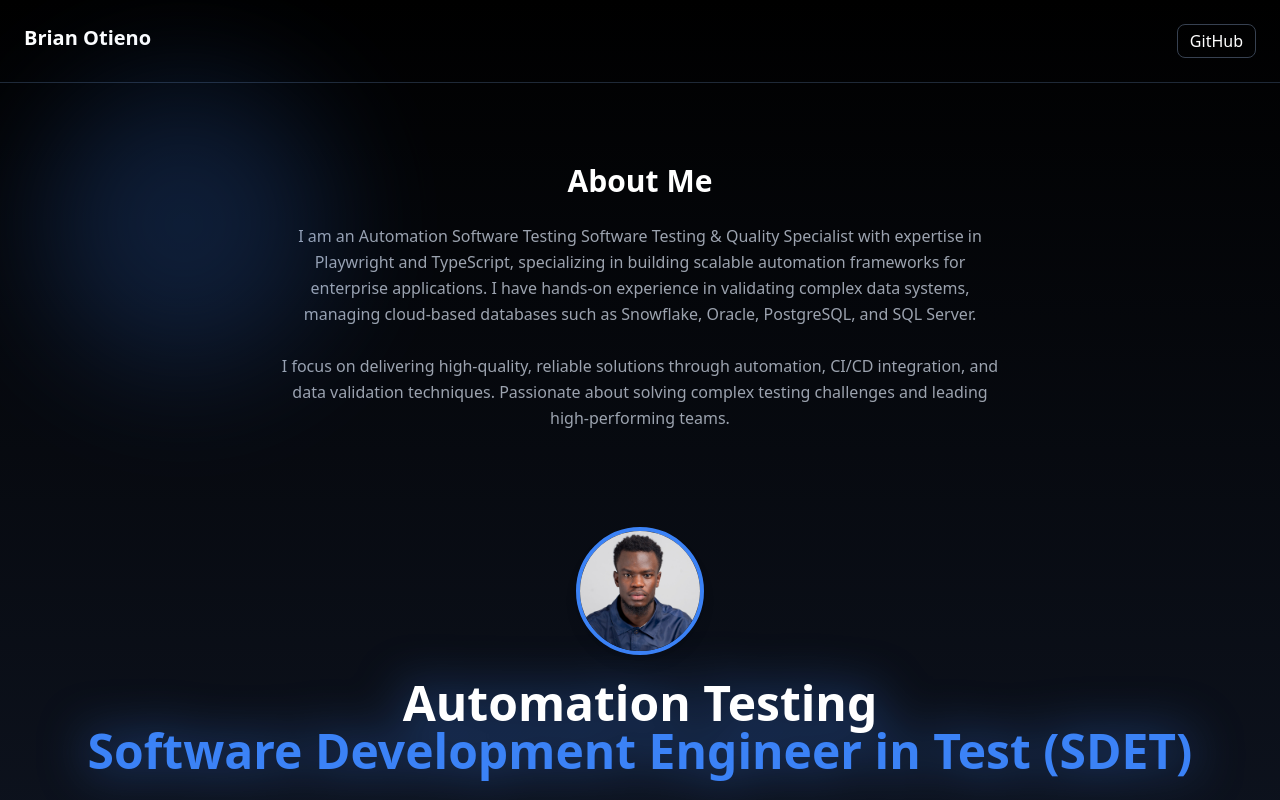
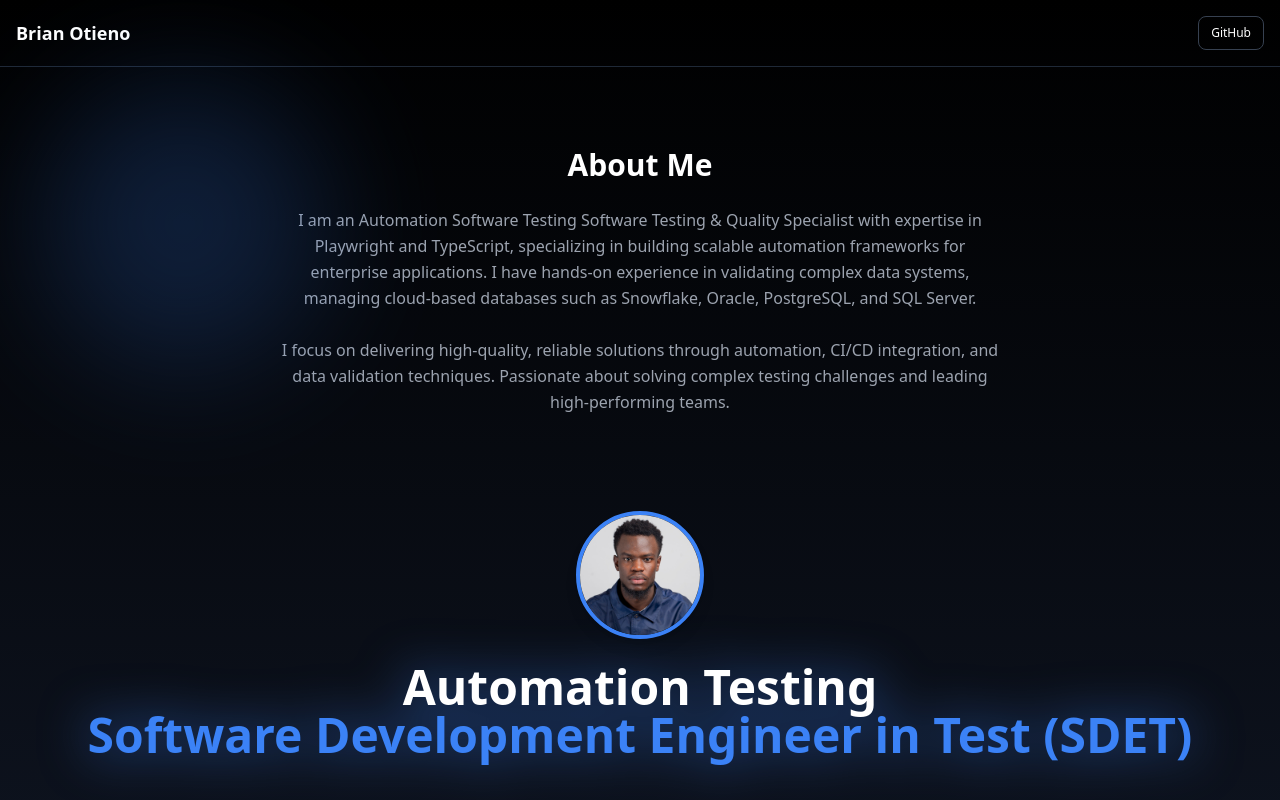
Before and after one commit to Rawal-Brian/briano.dev, a React (Vite) app: page / in a window 1280 px wide. Shown: the top 800 px of the page. Built offline with nearby package versions, Linux system fonts and the light colour scheme.

Commit message:
git alignment fix

```diff
--- a/src/App.tsx
+++ b/src/App.tsx
@@ -11,20 +11,19 @@ export default function App() {
     <div className="max-w-5xl mx-auto px-6"></div>
 
 
-      {/* NAVBAR */}
-      <nav className="flex flex-col md:flex-row justify-between items-left p-6 border-b border-gray-800 gap-4">
-        <h1 className="text-xl font-bold">Brian Otieno</h1>
-
+      <nav className="flex items-center justify-between p-4 border-b border-gray-800 gap-2">
+        <h1 className="text-lg font-bold truncate">
+          Brian Otieno
+        </h1>
 
         <a
           href="https://github.com/Rawal-Brian"
           target="_blank"
           rel="noopener noreferrer"
-          className="border border-gray-700 px-3 py-1 rounded-lg hover:bg-blue-500 hover:text-black transition"
+          className="shrink-0 border border-gray-700 px-3 py-2 text-xs rounded-lg hover:bg-blue-500 hover:text-black transition"
         >
           GitHub
         </a>
-
       </nav>
 
 
```
